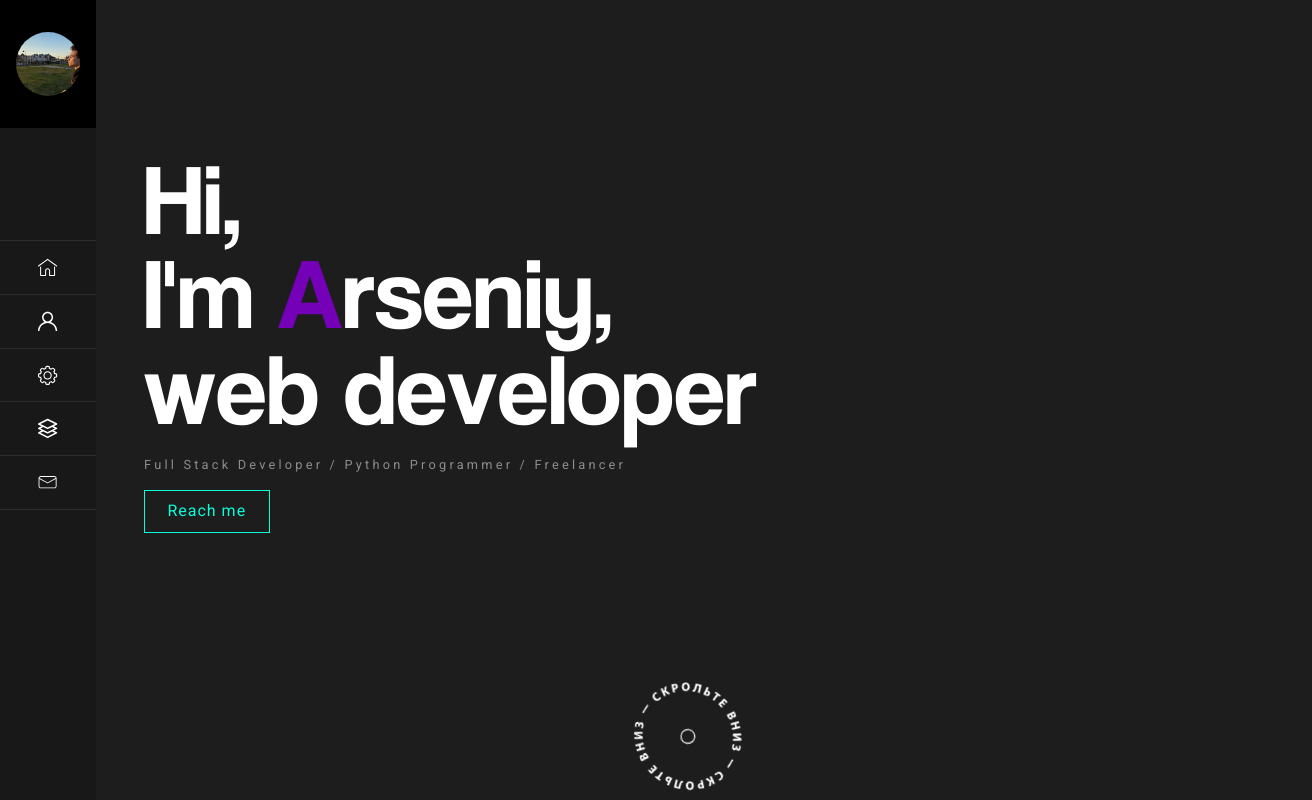
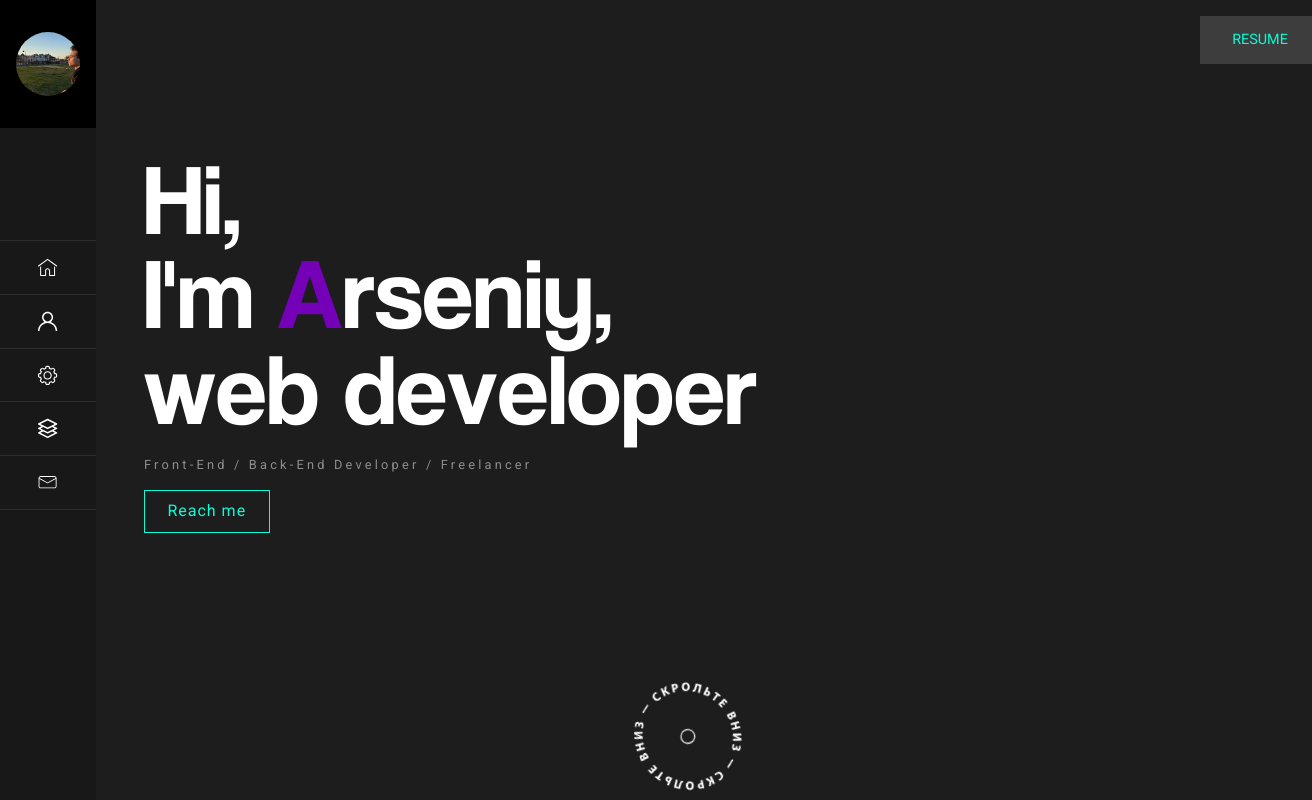
Before and after one commit to arseniypom/arseniypom-web, a React (Create React App) app: page / in a window 1280 px wide. Shown: the top 800 px of the page, 1312 px wide, since content can reach past the window. Built offline with nearby package versions, Linux system fonts and the light colour scheme.

Commit message:
Added link to my pdf-resume (as a component), changed general styles and variables

```diff
--- a/src/App.tsx
+++ b/src/App.tsx
@@ -1,7 +1,7 @@
 import React from 'react';
 import AOS from 'aos';
 import 'aos/dist/aos.css';
-import { Navbar, Intro, About, Skills, Portfolio, Contact, Footer } from "./components";
+import { Navbar, ResumeLink, Intro, About, Skills, Portfolio, Contact} from "./components";
 
 function App() {
   AOS.init();
@@ -9,12 +9,12 @@ function App() {
   return <>
     <Navbar />
     <main className="container">
+      <ResumeLink />
       <Intro />
       <About />
       <Skills />
       <Portfolio />
       <Contact />
-      <Footer />
     </main>
   </>;
 }
--- a/src/components/Intro.tsx
+++ b/src/components/Intro.tsx
@@ -137,8 +137,8 @@ const Intro: React.FC = () => {
       <h1 ref={firstLine} className="intro_header intro_header_first-line"></h1>
       <h1 ref={secondLine} className="intro_header intro_header_second-line"></h1>
       <h1 ref={thirdLine} className="intro_header intro_header_third-line"></h1>
-      <p className="text-muted intro_text">Full Stack Developer / Python Programmer / Freelancer</p>
-      <button className="animated-button intro_contact-button">Reach me</button>
+      <p className="text-muted intro_text">Front-End / Back-End Developer / Freelancer</p>
+      <a href="#contact"><button className="animated-button intro_contact-button">Reach me</button></a>
       <div ref={squaresBoard} onMouseOver={(e) => squareMouseOverHandle(e)} className="intro_board" id="board">
         {squaresArray}
       </div>
--- /dev/null
+++ b/src/components/ResumeLink.tsx
@@ -0,0 +1,14 @@
+import React from 'react';
+import resumePdf from '../docs/resume.pdf';
+
+function ResumeLink() {
+  return (
+    <a href={resumePdf} download="Resume A.Pomazkov.pdf">
+      <div className="resume-link">
+        <p>Resume</p>
+      </div>
+    </a>
+  )
+}
+
+export default ResumeLink
--- a/src/components/index.js
+++ b/src/components/index.js
@@ -1,3 +1,4 @@
+export {default as ResumeLink} from './ResumeLink';
 export {default as Intro} from './Intro';
 export {default as Navbar} from './Navbar';
 export {default as About} from './About';
--- a/src/styles/_contact.scss
+++ b/src/styles/_contact.scss
@@ -19,7 +19,7 @@ textarea:-webkit-autofill:focus,
 select:-webkit-autofill,
 select:-webkit-autofill:hover,
 select:-webkit-autofill:focus {
-  -webkit-text-fill-color: #08fdd8;
+  -webkit-text-fill-color: $accent-color;
   -webkit-box-shadow: 0 0 0px 1000px #2d2d2d inset;
   box-shadow: 0 0 0px 1000px #2d2d2d inset;
   transition: background-color 5000s ease-in-out 0s;
--- a/src/styles/_general.scss
+++ b/src/styles/_general.scss
@@ -14,7 +14,7 @@ body {
   margin: 0;
 
   background-color: $background_color;
-  color: $main_color;
+  color: $main_text-color;
   padding-left: $main-menu_width;
   display: block;
   min-width: 320px;
@@ -39,7 +39,7 @@ code {
   font-size: 4rem;
   font-weight: 500;
   margin-bottom: 1rem;
-  color: #08fdd8;
+  color: $accent-color;
   letter-spacing: 2px;
 }
 
@@ -51,8 +51,8 @@ code {
 .animated-button {
   position: relative;
 
-  border: 1px solid #08fdd8;
-  color: #08fdd8;
+  border: 1px solid $accent-color;
+  color: $accent-color;
   cursor: pointer;
   letter-spacing: 1px;
 
@@ -75,7 +75,7 @@ code {
     left: 0;
     right: 0;
     bottom: 0;
-    background: #08fdd8;
+    background: $accent-color;
     -webkit-transform: scaleX(0);
     transform: scaleX(0);
     -webkit-transform-origin: 0 50%;
@@ -91,3 +91,37 @@ code {
     transform: scaleX(1);
   }
 }
+
+.resume-link {
+  width: 7rem;
+  height: 3rem;
+  background-color: #3d3d3d;
+  // background-image: url('../images/bookmark.png');
+  // background-size: 100% 100%;
+  // background-position: center;
+  // background-repeat: no-repeat;
+  color: $accent-color;
+  text-transform: uppercase;
+  display: flex;
+  align-items: center;
+  justify-content: center;
+  cursor: pointer;
+
+  position: absolute;
+  right: -2rem;
+  top: 1rem;
+  z-index: 100;
+
+  transition: .5s ease;
+
+  p {
+    font-size: .9rem;
+    margin-left: .5rem;
+  }
+
+  &:hover {
+    right: -1rem;
+    background-color: $accent-color;
+    color: #000;
+  }
+}
--- a/src/styles/_intro.scss
+++ b/src/styles/_intro.scss
@@ -44,7 +44,7 @@
       }
 
       &:hover {
-        color: #08fdd8;
+        color: $accent-color;
         animation-name: rubberBand;
       }
     }
--- a/src/styles/_main-menu.scss
+++ b/src/styles/_main-menu.scss
@@ -75,7 +75,7 @@
 
       &:hover {
         background-color: #2d2d2d;
-        color: #08fdd8;
+        color: $accent-color;
       }
       &:hover svg {
         filter: invert(61%) sepia(98%) saturate(304%) hue-rotate(152deg) brightness(92%) contrast(92%);
--- a/src/styles/_variables.scss
+++ b/src/styles/_variables.scss
@@ -1,5 +1,6 @@
 $background_color: #1d1d1d;
-$main_color: #fff;
+$main_text-color: #fff;
+$accent-color: #08fdd8;
 
 $main-menu_width: 6rem;
 
--- /dev/null
+++ b/src/types.d.ts
@@ -0,0 +1 @@
+declare module "*.pdf";
--- a/tsconfig.json
+++ b/tsconfig.json
@@ -1,5 +1,6 @@
 {
   "compilerOptions": {
+    "typeRoots": ["./src/types"],
     "target": "es5",
     "lib": [
       "dom",
```
Also changed, not shown: src/images/bookmark.png (added), 1 other file (tests, documents, lock files or other folders).
